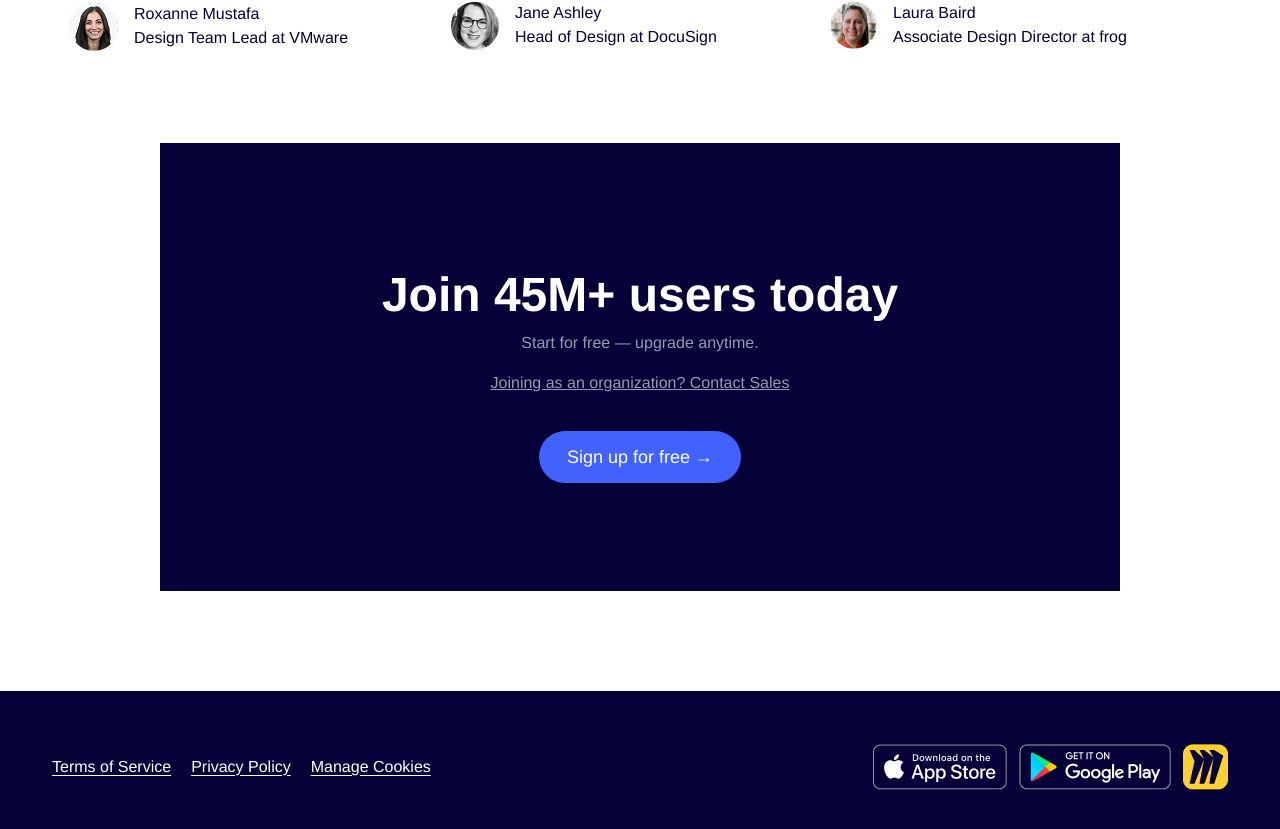
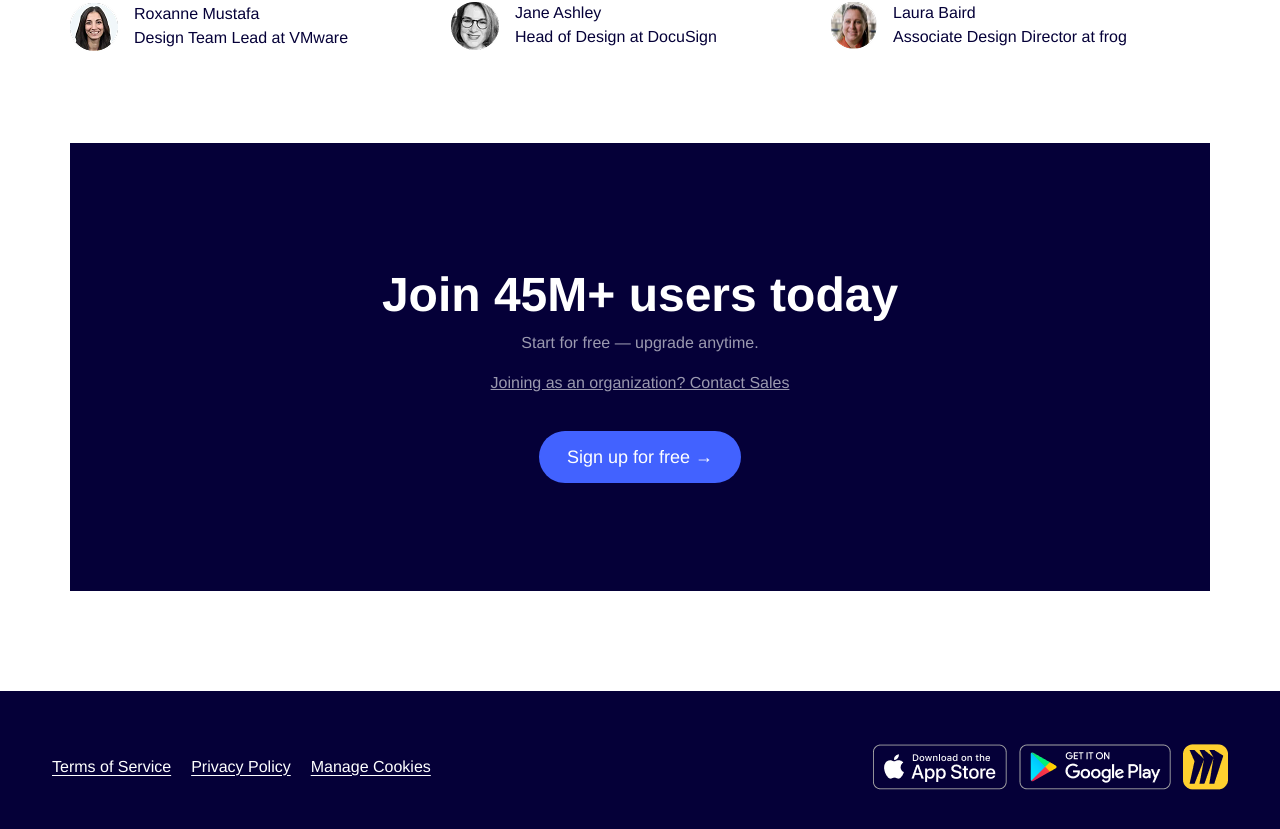
Before and after one commit to nhatnguyen-agilityio/react-training, a React (Vite) app in the folder my-example-app/: page / in a window 1280 px wide. Shown: the part 5419-6248 px from the top of the page. Built offline with nearby package versions, Linux system fonts and the light colour scheme.

Commit message:
feat(): update size of join us section

```diff
--- a/my-example-app/src/components/Miro/Body/JoinUs/index.tsx
+++ b/my-example-app/src/components/Miro/Body/JoinUs/index.tsx
@@ -7,8 +7,8 @@ const JoinUs = () => {
   }
 
   return (
-    <div className="w-3/4 mb-5 text-white mx-auto mt-13 h-112 bg-primary-100">
-      <div className="container flex flex-col justify-center items-center h-full">
+    <div className="mb-5 text-white mx-auto mt-13 h-112">
+      <div className="container flex flex-col justify-center items-center h-full bg-primary-100">
         <Title title={"Join 45M+ users today"} className="text-white leading-14 text-5xl" />
         <p className="opacity-60 mb-4 mt-2">Start for free — upgrade anytime.</p>
         <a className="opacity-60 underline hover:text-blue-200" href="#">Joining as an organization? Contact Sales</a>
```
